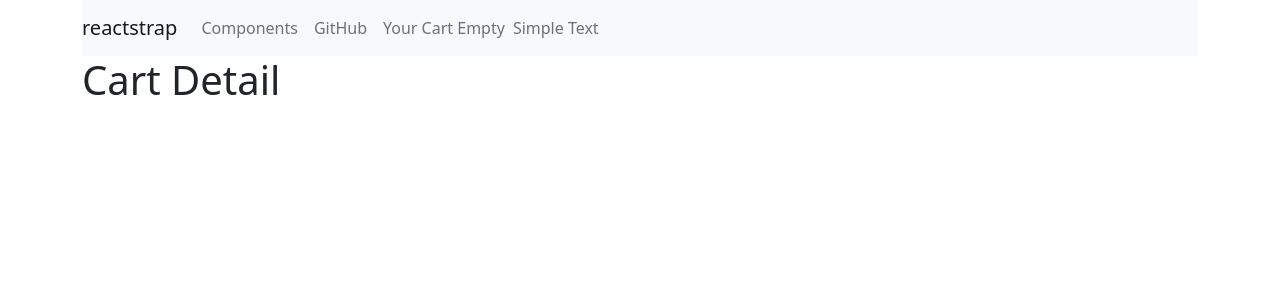
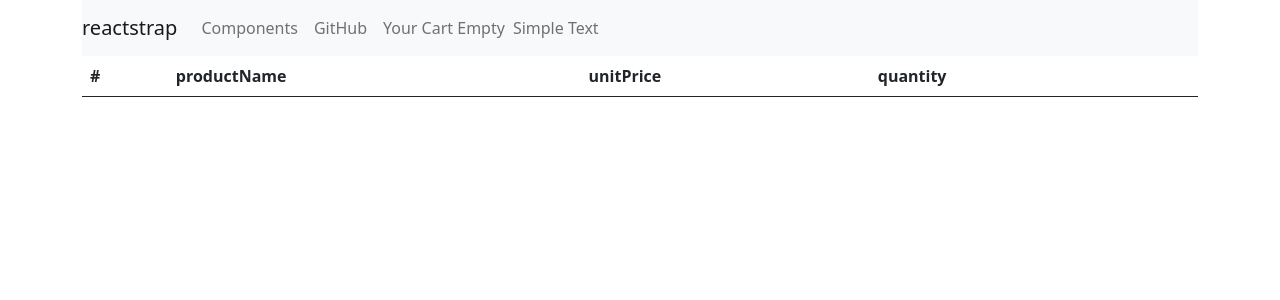
Before and after one commit to nidaozcelik/Northwind, a React (Create React App) app: page /cart in a window 1280 px wide. Shown: the top 300 px of the page. Built offline with nearby package versions, Linux system fonts and the light colour scheme.

Commit message:
cart detail added

```diff
--- a/src/components/cart/CartDetail.js
+++ b/src/components/cart/CartDetail.js
@@ -2,12 +2,43 @@ import React, { Component } from 'react'
 import { connect } from 'react-redux';
 import { bindActionCreators } from "redux"
 import * as cartActions from "../../redux/actions/cartActions"
+import { Table, Button } from 'reactstrap'
+import alertify from "alertifyjs"
 
 class CartDetail extends Component {
+    removeFromCart(product) {
+        this.props.actions.removeFromCart(product)
+        alertify.error(product.productName + " deleted to cart")
+    }
     render() {
         return (
             <div>
-                <h1>Cart Detail</h1>
+                <Table>
+                    <thead>
+                        <tr>
+                            <th>#</th>
+                            <th>productName</th>
+                            <th>unitPrice</th>
+                            <th>quantity</th>
+                            <th></th>
+                        </tr>
+                    </thead>
+                    <tbody>
+                        {this.props.cart.map(cartItem => (
+                            <tr key={cartItem.product.id}>
+                                <th scope="row">{cartItem.product.id}</th>
+                                <td >{cartItem.product.productName}</td>
+                                <td >{cartItem.product.unitPrice}</td>
+                                <td > {cartItem.quantity}</td>
+                                <td >
+                                    <Button color="danger" onClick={() => this.removeFromCart(cartItem.product)}>
+                                        Delete
+                                    </Button>
+                                </td>
+                            </tr>
+                        ))}
+                    </tbody>
+                </Table>
             </div>
         )
     }
--- a/src/components/cart/CartSummary.js
+++ b/src/components/cart/CartSummary.js
@@ -11,8 +11,14 @@ import {
     DropdownItem,
     Badge
 } from 'reactstrap';
+import { Link } from "react-router-dom"
+import alertify from "alertifyjs"
 
 class CartSummary extends Component {
+    removeFromCart(product) {
+        this.props.actions.removeFromCart(product)
+        alertify.error(product.productName+" deleted to cart")
+    }
     renderEmpty() {
         return (
             <NavItem>
@@ -29,14 +35,14 @@ class CartSummary extends Component {
                 <DropdownMenu right>
                     {this.props.cart.map(cartItem => (
                         <DropdownItem key={cartItem.product.id}>
-                            <Badge color="danger" onClick={() => this.props.actions.removeFromCart(cartItem.product)}>-</Badge>
+                            <Badge color="danger" onClick={() => this.removeFromCart(cartItem.product)}>-</Badge>
                             {cartItem.product.productName}
                             <Badge color="success">{cartItem.quantity}</Badge>
                         </DropdownItem>
                     ))}
                     <DropdownItem divider />
                     <DropdownItem>
-                        Go to cart
+                        <Link to={"/cart"}>Go to cart</Link>
                     </DropdownItem>
                 </DropdownMenu>
             </UncontrolledDropdown>
```
